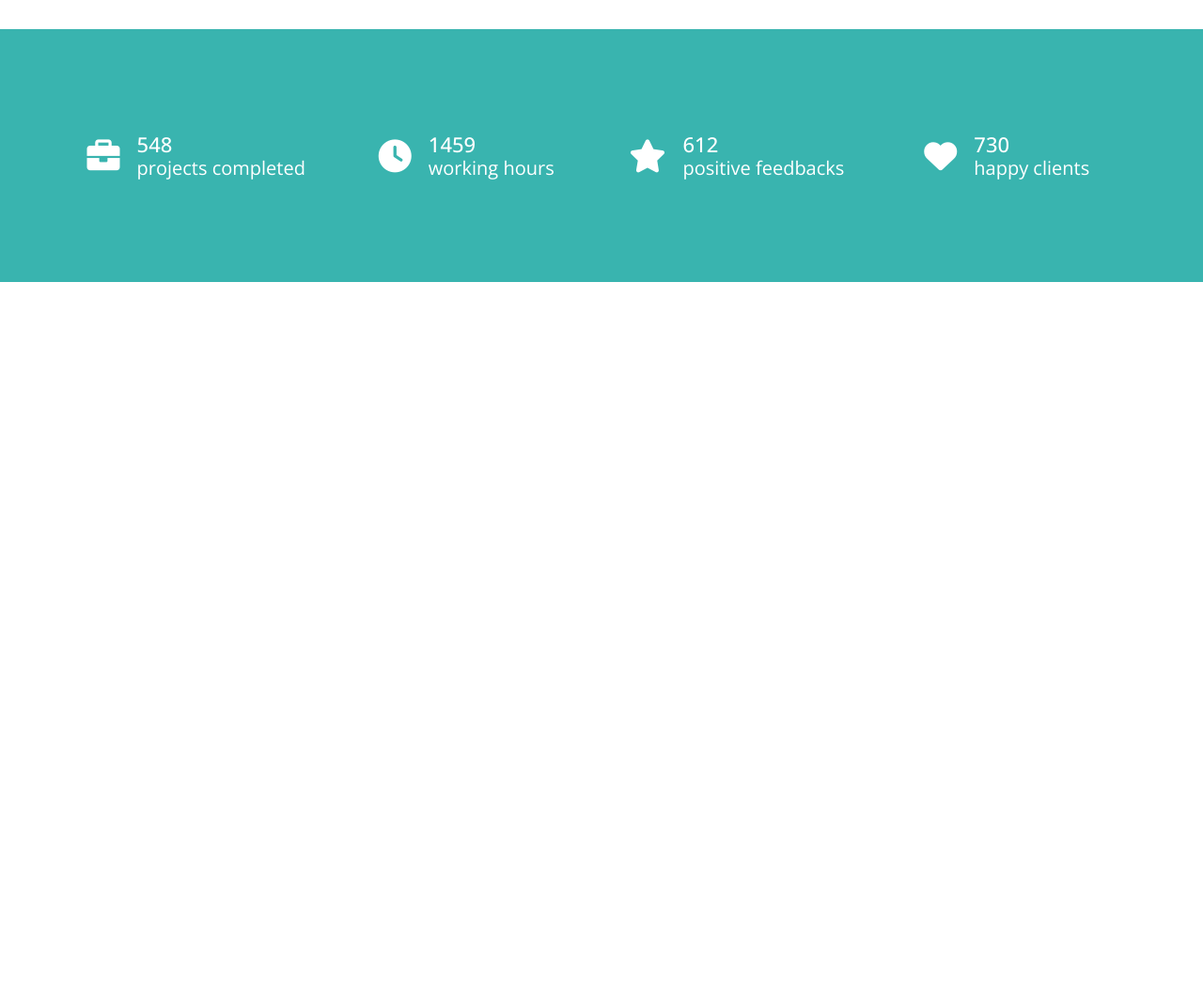
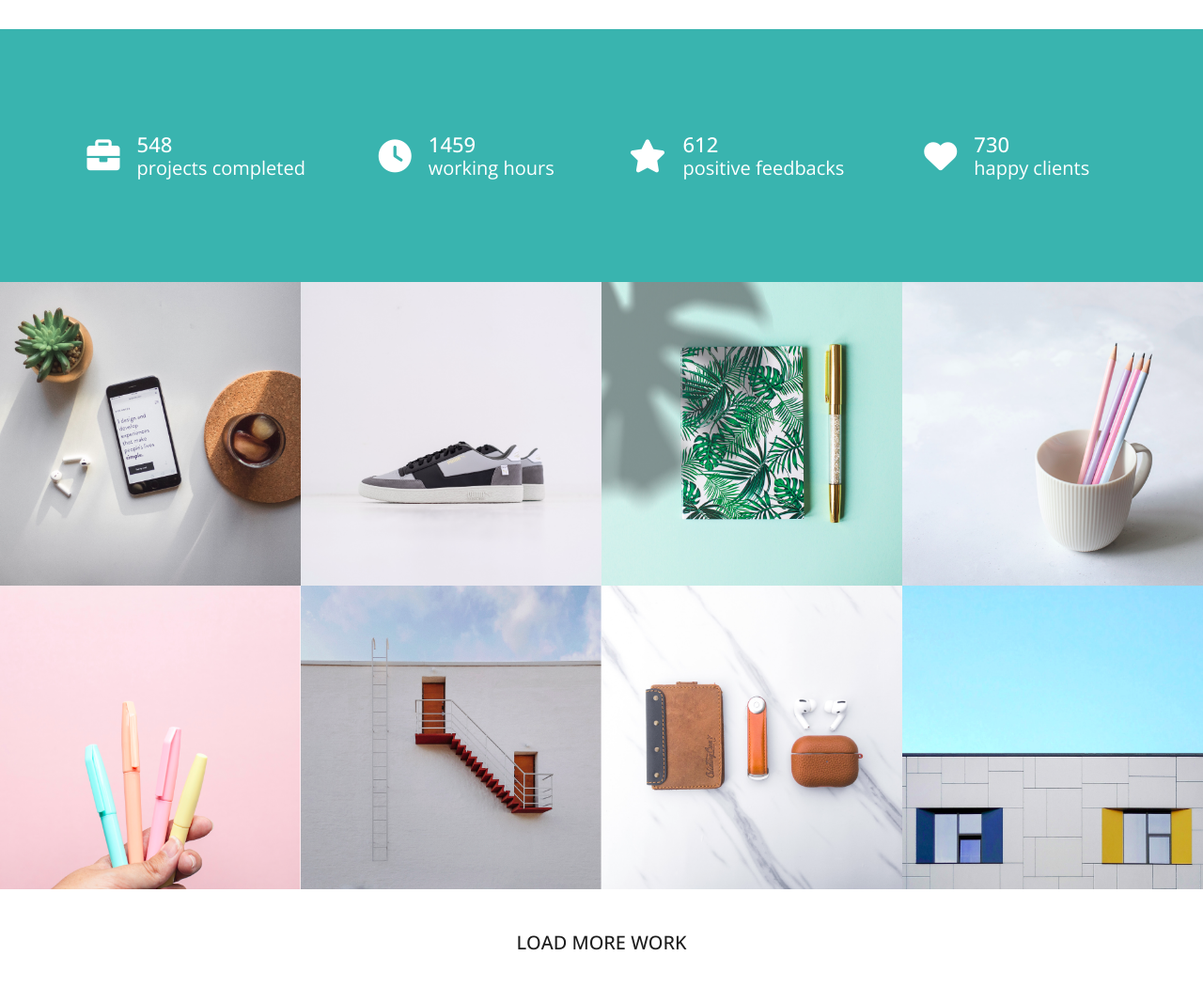
Before and after one commit to adnanebouali/Template-four, a plain HTML site: page index.html in a window 1280 px wide. Shown: the part 1189-2239 px from the top of the page at 94% size. Before the commit the page ends 1489 px from the top, so only its background shows below. Drawn offline with nearby package versions, Linux system fonts and the light colour scheme.

Commit message:
gallery section

```diff
--- a/css/style.css
+++ b/css/style.css
@@ -202,3 +202,78 @@ ul {
   }
 }
 /* End stats  */
+/* Start Gallery  */
+.gallery .holder {
+  display: grid;
+  grid-template-columns: repeat(auto-fill, minmax(300px, 1fr));
+}
+.gallery .box {
+  overflow: hidden;
+  position: relative;
+  transition: 0.3s;
+}
+.gallery .box::after,
+.gallery .box::before {
+  position: absolute;
+  top: 50%;
+  left: 50%;
+  transform: translate(-50%, -50%);
+  transition: var(--transition);
+  -webkit-transition: var(--transition);
+  -moz-transition: var(--transition);
+  -ms-transition: var(--transition);
+  -o-transition: var(--transition);
+}
+.gallery .box::before {
+  content: "";
+  height: 0;
+  width: 0;
+  background-color: rgba(0, 0, 0, 0.7);
+}
+.gallery .box:hover::before {
+  height: 100%;
+  width: 100%;
+}
+.gallery .box::after {
+  font-family: "Font Awesome 6 Free";
+  content: "\f06e";
+  font-size: 35px;
+  color: white;
+  opacity: 0;
+}
+.gallery .box:hover::after {
+  opacity: 1;
+}
+.gallery .box img {
+  max-width: 100%;
+  height: 100%;
+}
+.gallery a {
+  display: block;
+  text-transform: uppercase;
+  font-size: 20px;
+  font-weight: 500;
+  color: var(--h-color);
+  width: fit-content;
+  margin: 30px auto;
+  padding: 15px 20px;
+  position: relative;
+}
+.gallery a::before {
+  content: "";
+  position: absolute;
+  width: 0;
+  height: 2px;
+  background-color: var(--main-color);
+  bottom: 5px;
+  left: 20px;
+  transition: var(--transition);
+  -webkit-transition: var(--transition);
+  -moz-transition: var(--transition);
+  -ms-transition: var(--transition);
+  -o-transition: var(--transition);
+}
+.gallery a:hover:before {
+  width: calc(100% - 40px);
+}
+/* End Gallery  */
--- a/index.html
+++ b/index.html
@@ -79,6 +79,37 @@
     </div>
   </div>
   <!-- End stats  -->
+  <!-- Start Gallery  -->
+  <div class="gallery">
+    <dov class="holder">
+      <div class="box">
+        <img src="imgs/1.png" alt="">
+      </div>
+      <div class="box">
+        <img src="imgs/5.png" alt="">
+      </div>
+      <div class="box">
+        <img src="imgs/3.png" alt="">
+      </div>
+      <div class="box">
+        <img src="imgs/4.png" alt="">
+      </div>
+      <div class="box">
+        <img src="imgs/2.png" alt="">
+      </div>
+      <div class="box">
+        <img src="imgs/6.png" alt="">
+      </div>
+      <div class="box">
+        <img src="imgs/7.png" alt="">
+      </div>
+      <div class="box">
+        <img src="imgs/8.png" alt="">
+      </div>
+    </dov>
+    <a href="">Load more work</a>
+  </div>
+  <!-- End Gallery  -->
 </body>
 
 </html>
```
Also changed, not shown: imgs/1.png (added), imgs/2.png (added), imgs/3.png (added), imgs/4.png (added), imgs/5.png (added), imgs/6.png (added), imgs/7.png (added), imgs/8.png (added).
